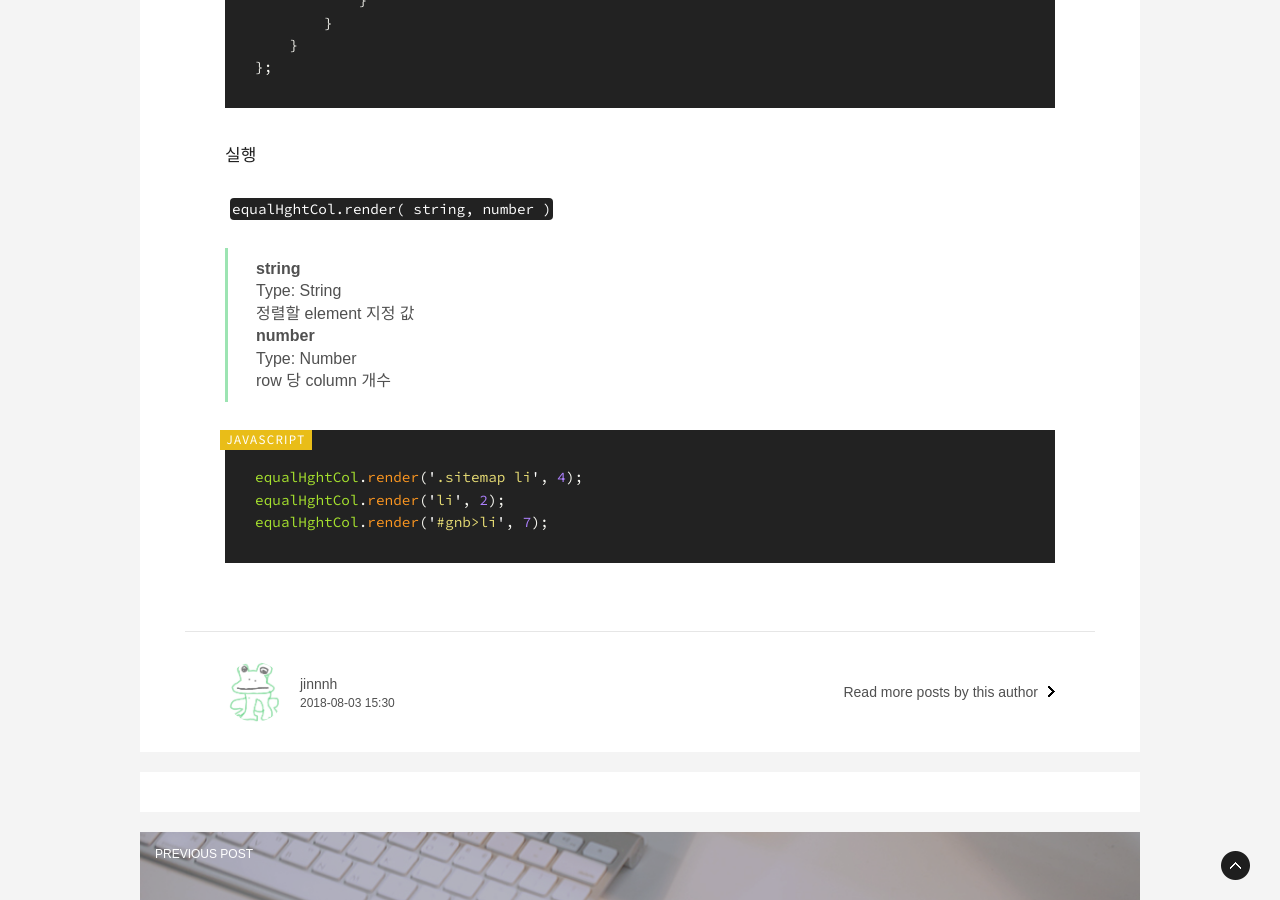
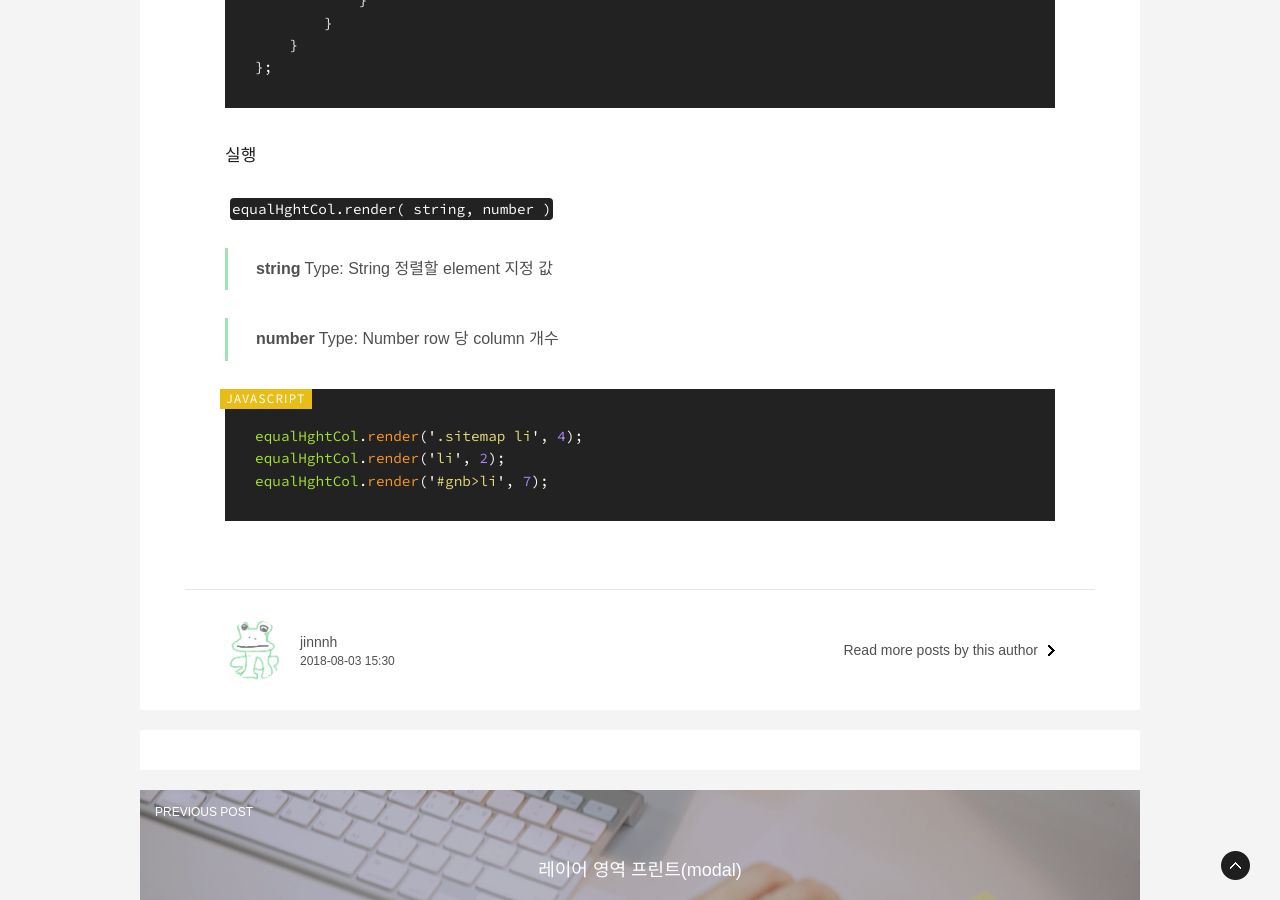
Before and after one commit to gutmate/gutmate.github.com, a Jekyll site: the page built from _posts/2018-08-03-js-equal-column.md, in a window 1280 px wide and 900 px high, scrolled down 2261 px. Built offline with Jekyll 4.4.1, drawn with Linux system fonts in a browser that asks for light colours; some web fonts are replaced; comment, search, counter and statistics services are not loaded.

Commit message:
Update equal columne post

````diff
--- a/_posts/2018-08-03-js-equal-column.md
+++ b/_posts/2018-08-03-js-equal-column.md
@@ -92,12 +92,12 @@
 #### 실행
 
 `equalHghtCol.render( string, number )`
-> __string__ <br>
-> Type: String <br>
+> __string__
+> Type: String
 > 정렬할 element 지정 값
-> <br>
-> __number__ <br>
-> Type: Number <br>
+
+> __number__
+> Type: Number
 > row 당 column 개수
 
 ```javascript
````
